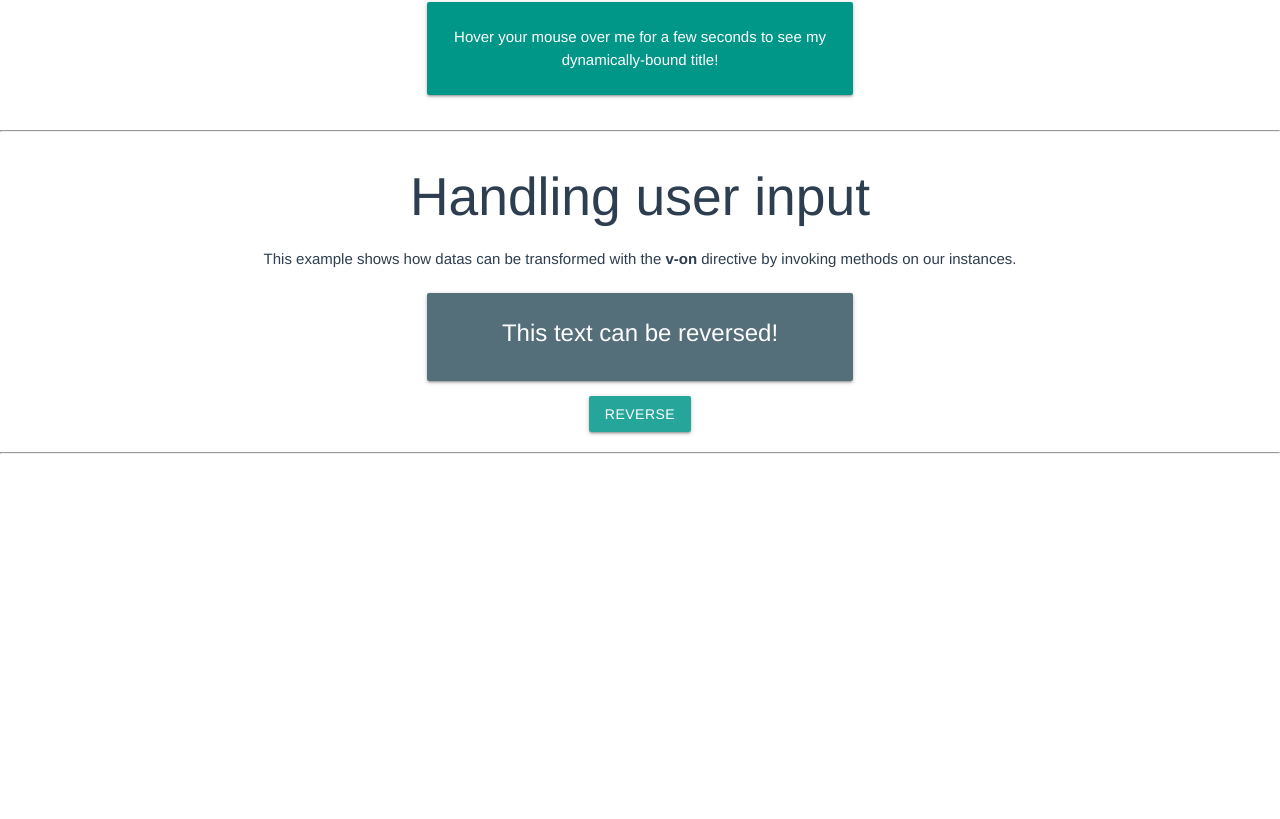
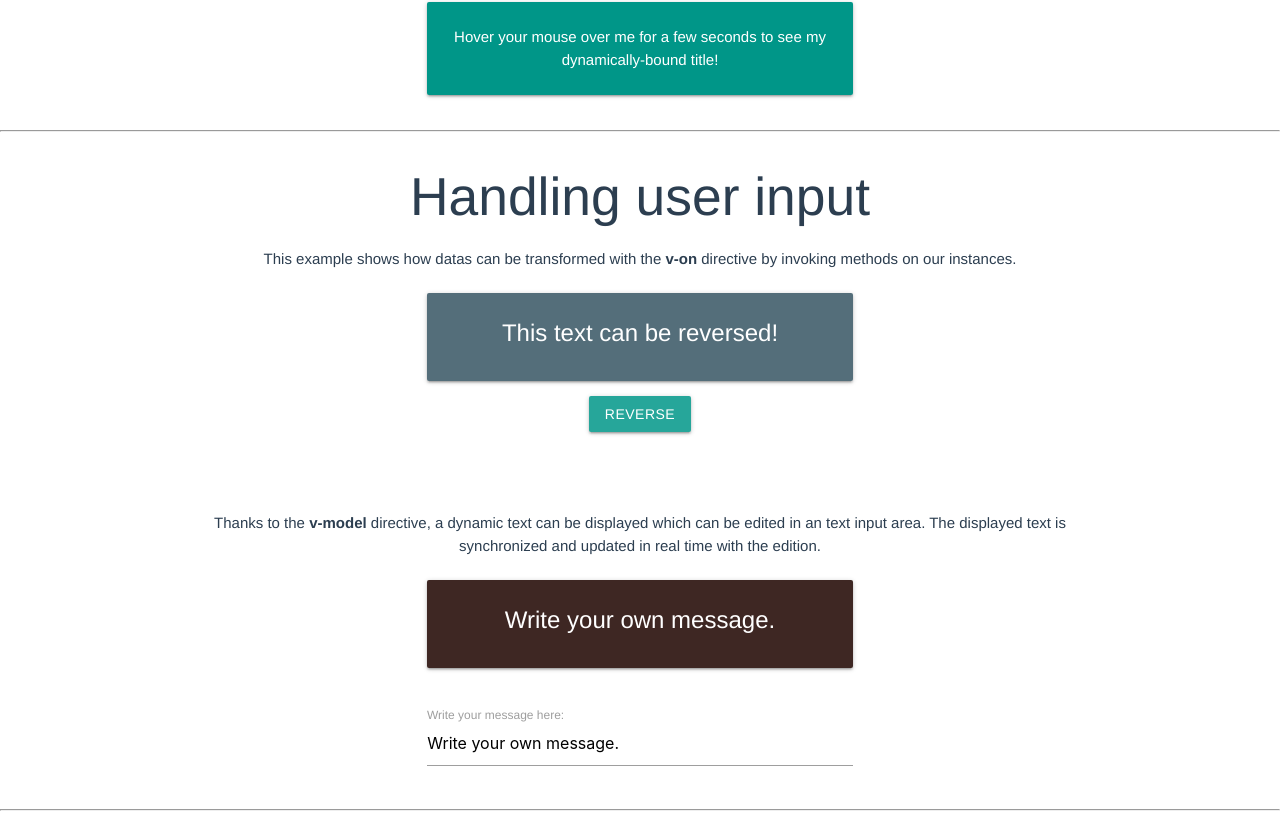
Before and after one commit to 0reldev/first-VueJS-app-test, a Vue app: page / in a window 1280 px wide. Shown: the part 818-1637 px from the top of the page. Before the commit the page ends 1280 px from the top, so only its background shows below. Built offline with nearby package versions, Linux system fonts and the light colour scheme.

Commit message:
Addition of an exemple a v-model directive for a dynamic text display.

```diff
--- a/src/components/HandlingUserInput.vue
+++ b/src/components/HandlingUserInput.vue
@@ -14,6 +14,22 @@
                 </div>
             </div>
         </div>
+        <br/><br/>
+        <p>Thanks to the <b>v-model</b> directive, a dynamic text can be displayed which can be edited in an text input area. The displayed text is synchronized and updated in real time with the edition.</p>
+        <div class="row">
+            <div class="col s12 m6 offset-m3">
+                <div class="card brown darken-4">
+                    <div class="card-content white-text">
+                        <span class="card-title">{{ personalMessage }}</span>
+                    </div>
+                </div>
+                <br/>
+                <div class="input-field">
+                    <input v-model="personalMessage" id="personal_message" type="text" class="validate">
+                    <label for="personnal_message">Write your message here:</label>
+                </div>
+            </div>
+        </div>
     </div>
 </template>
 
@@ -22,7 +38,8 @@ export default {
     name: 'HandlingUserInput',
     data() {
         return {
-            message: 'This text can be reversed!'
+            message: 'This text can be reversed!',
+            personalMessage: 'Write your own message.'
         }
     },
     methods: {
```
